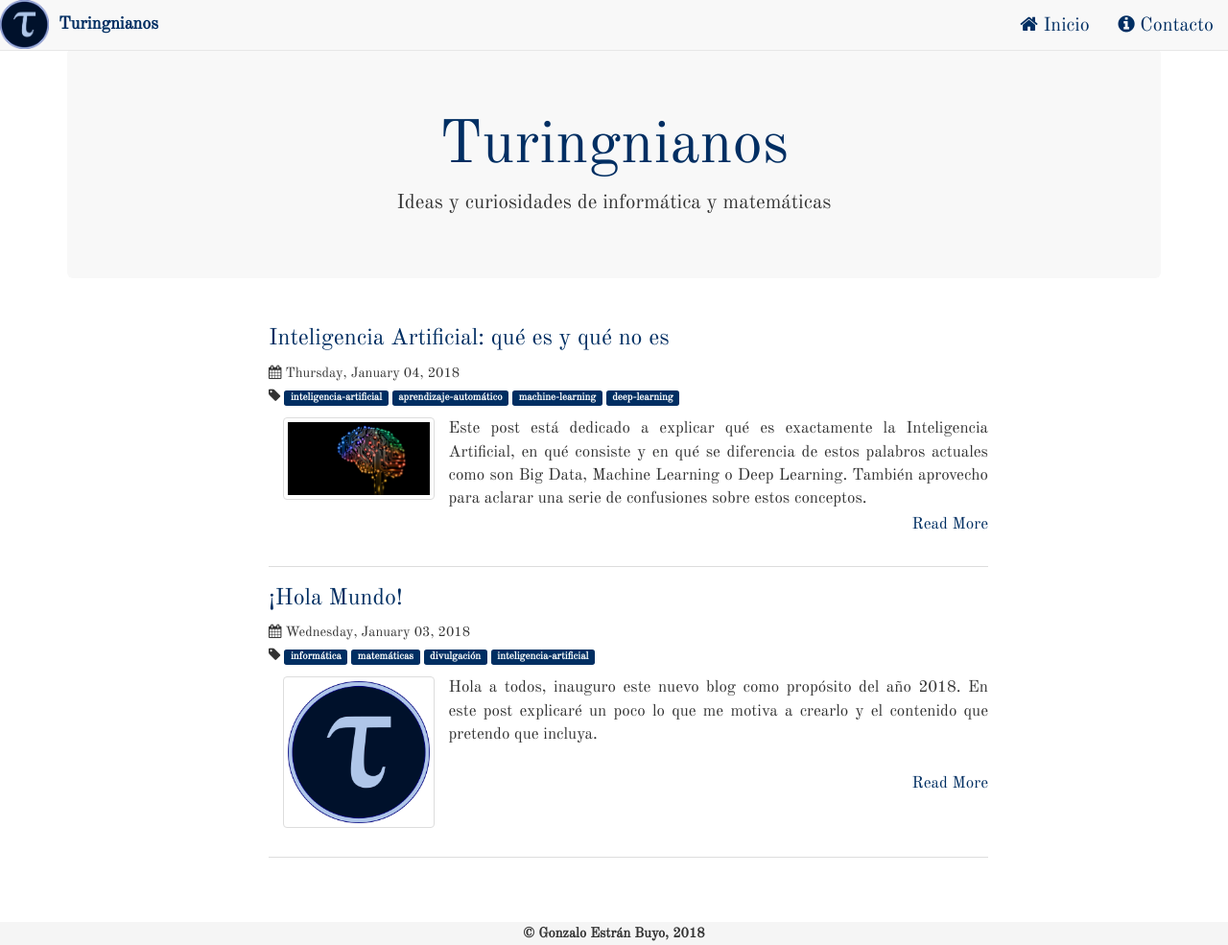
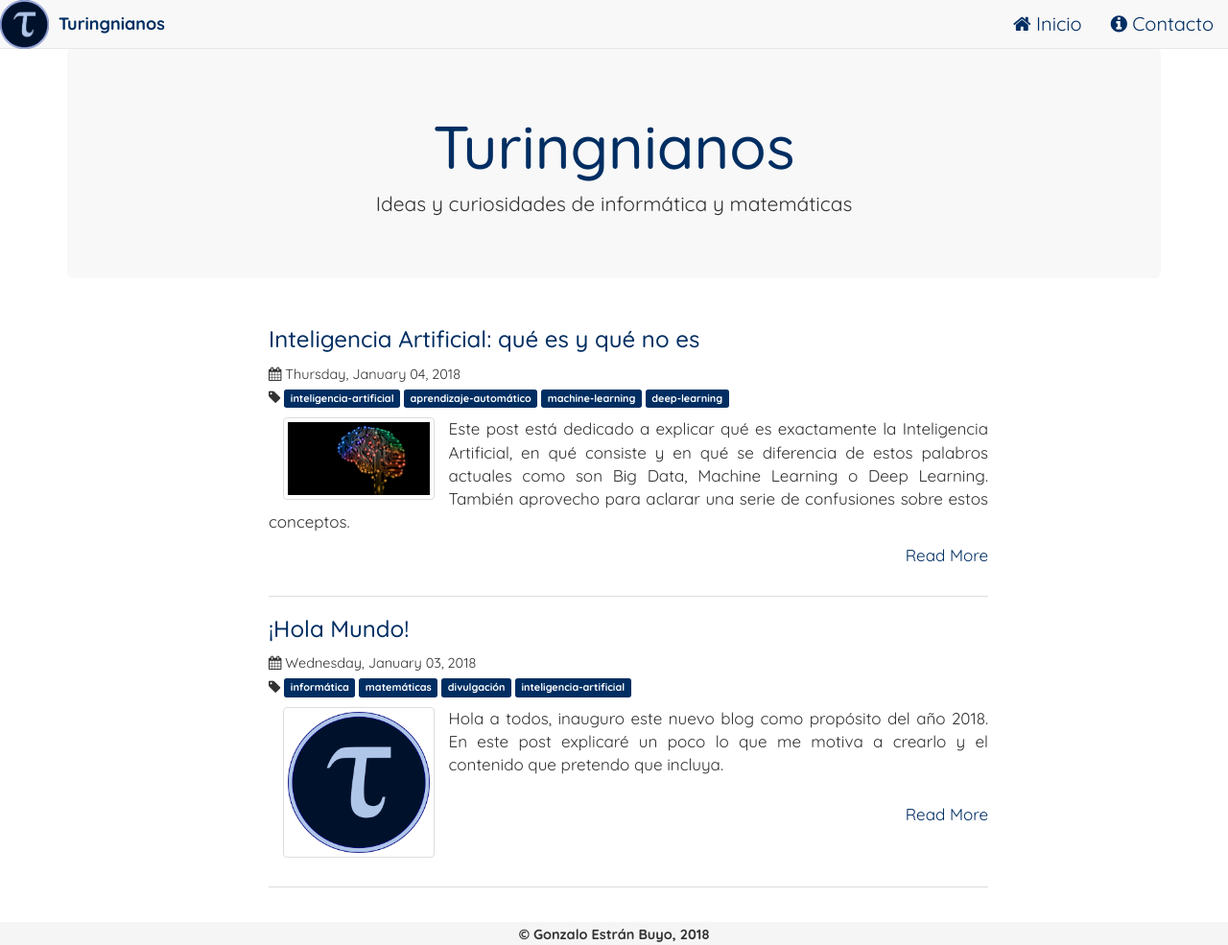
Before and after one commit to turingnianos/turingnianos.github.io, a Jekyll site: the page built from index.html, in a window 1280 px wide and 985 px high. Shown: the whole window at 96% size. Built offline with Jekyll 4.4.1, drawn with Linux system fonts in a browser that asks for light colours; nearby versions of some CDN libraries; some web fonts are replaced; comment, search, counter and statistics services are not loaded.

Commit message:
Update site.css

```diff
--- a/assets/css/site.css
+++ b/assets/css/site.css
@@ -1,10 +1,11 @@
 /* @import url(http://fonts.googleapis.com/css?family=Lato:400,700); */
 @import url('https://fonts.googleapis.com/css?family=Old+Standard+TT');
 @import url('https://fonts.googleapis.com/css?family=Overlock');
+@import url('https://fonts.googleapis.com/css?family=Quicksand:400,500,700');
 
 /* global settings */
 body {
-  font-family: 'Overlock', 'Old Standard TT', 'sans-serif';
+  font-family: 'Quicksand', 'Overlock', 'Old Standard TT', 'sans-serif';
   padding-bottom:60px;
   padding-top:50px;
   font-size:17px;
```
